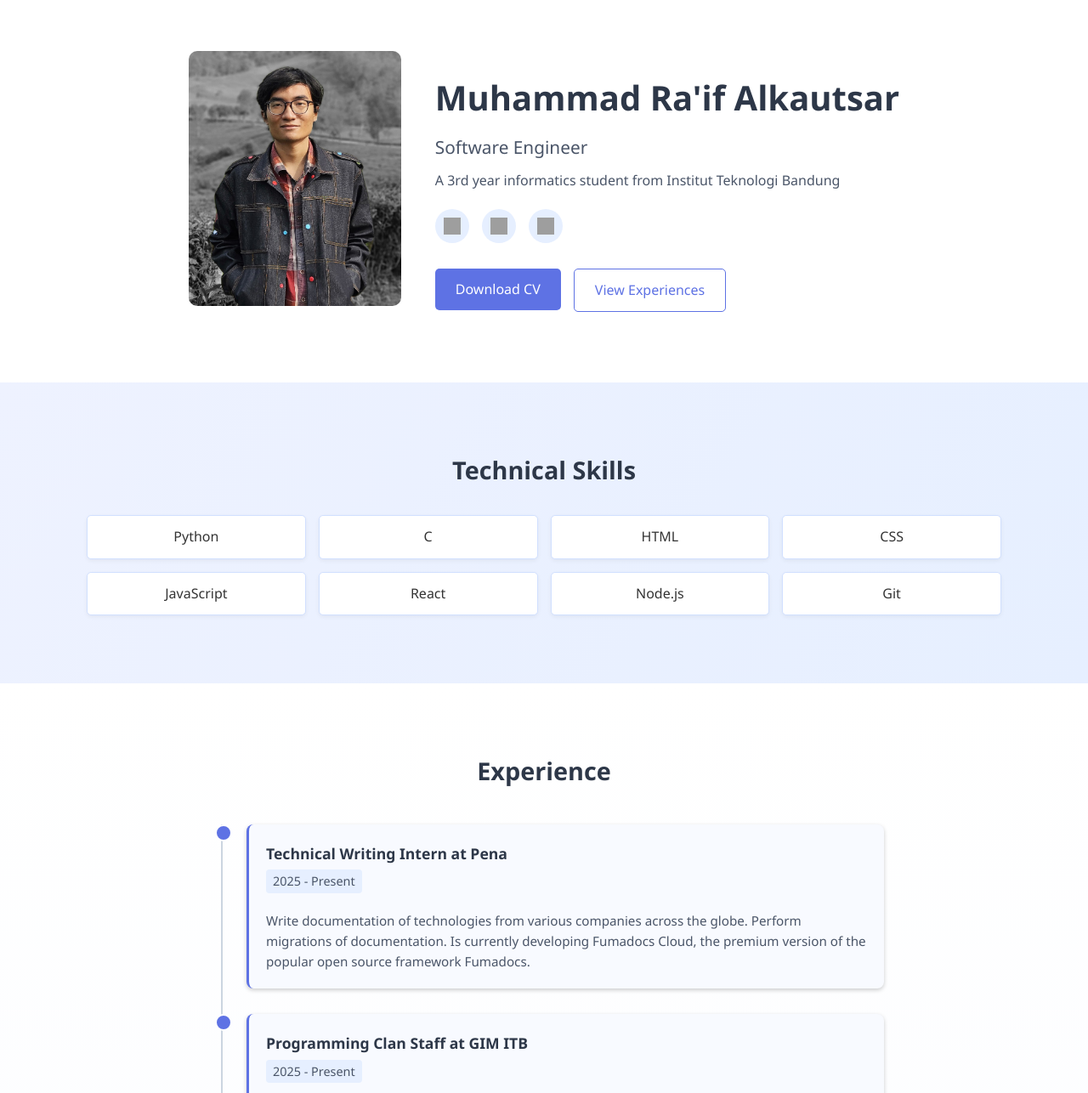
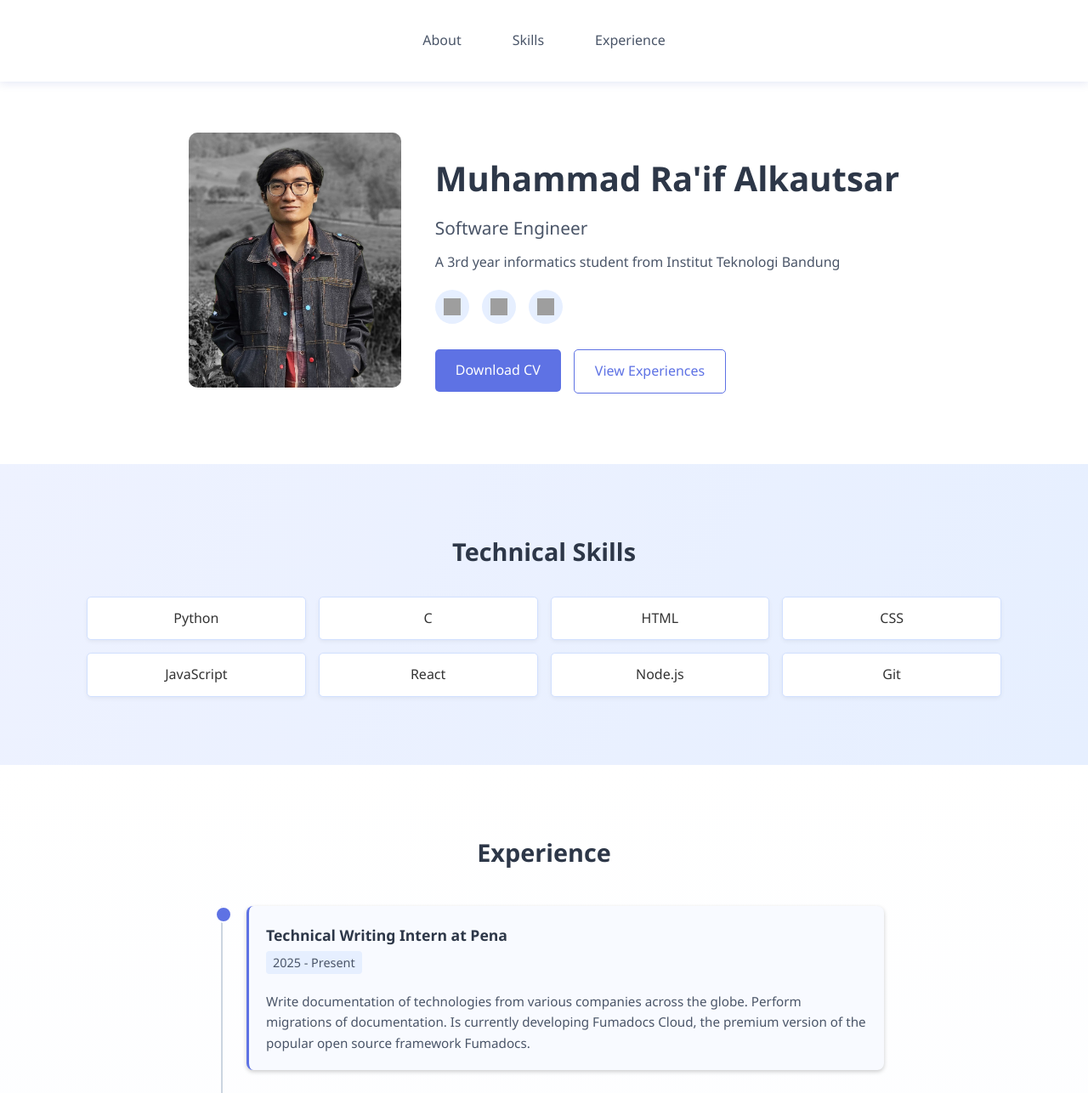
Before and after one commit to mraifalkautsar/portofolio-jsless, a plain HTML site: page index.html in a window 1280 px wide. Shown: the top 1286 px of the page at 85% size. Drawn offline with Linux system fonts and the light colour scheme; grey boxes are pictures that could not be loaded.

Commit message:
fix: styling

```diff
--- a/index.html
+++ b/index.html
@@ -7,6 +7,16 @@
   <link rel="stylesheet" href="styles.css">
 </head>
 <body>
+  <nav class="nav">
+    <div class="container">
+      <ul>
+        <li><a href="#about">About</a></li>
+        <li><a href="#skills">Skills</a></li>
+        <li><a href="#experiences">Experience</a></li>
+      </ul>
+    </div>
+  </nav>
+
   <header class="about" id="about">
     <figure class="profile-image">
       <img
@@ -65,14 +75,14 @@
         <h2>Technical Skills</h2>
         <div class="skill-list">
           <ul>
-            <li>Python</li>
-            <li>C</li>
-            <li>HTML</li>
-            <li>CSS</li>
-            <li>JavaScript</li>
-            <li>React</li>
-            <li>Node.js</li>
-            <li>Git</li>
+            <li data-level="Advanced" style="--animation-order: 1">Python</li>
+            <li data-level="Intermediate" style="--animation-order: 2">C</li>
+            <li data-level="Advanced" style="--animation-order: 3">HTML</li>
+            <li data-level="Advanced" style="--animation-order: 4">CSS</li>
+            <li data-level="Intermediate" style="--animation-order: 5">JavaScript</li>
+            <li data-level="Intermediate" style="--animation-order: 6">React</li>
+            <li data-level="Beginner" style="--animation-order: 7">Node.js</li>
+            <li data-level="Advanced" style="--animation-order: 8">Git</li>
           </ul>
         </div>
       </div>
--- a/styles.css
+++ b/styles.css
@@ -10,6 +10,40 @@ body {
   line-height: 1.6;
   color: #333;
   background-color: #f0f5ff;
+}
+
+html {
+  scroll-behavior: smooth;
+}
+
+.nav {
+  position: sticky;
+  top: 0;
+  background-color: #fff;
+  box-shadow: 0 2px 10px rgba(78, 103, 189, 0.15);
+  z-index: 100;
+  padding: 15px 0;
+}
+
+.nav ul {
+  display: flex;
+  list-style: none;
+  justify-content: center;
+  gap: 30px;
+}
+
+.nav a {
+  text-decoration: none;
+  color: #4a5568;
+  font-weight: 500;
+  padding: 8px 15px;
+  border-radius: 5px;
+  transition: all 0.3s ease;
+}
+
+.nav a:hover {
+  color: #5e72e4;
+  background-color: rgba(94, 114, 228, 0.1);
 }
 
 .container {
@@ -155,6 +189,23 @@ body {
   text-align: center;
   border: 1px solid #d1e0ff;
   transition: transform 0.3s, box-shadow 0.3s;
+  position: relative;
+  overflow: hidden;
+}
+
+.skill-list li::after {
+  content: '';
+  position: absolute;
+  bottom: 0;
+  left: 0;
+  width: 0;
+  height: 3px;
+  background-color: #5e72e4;
+  transition: width 0.6s ease;
+}
+
+.skill-list li:hover::after {
+  width: 100%;
 }
 
 .skill-list li:hover {
@@ -218,6 +269,24 @@ body {
   border-left: 3px solid #5e72e4;
   box-shadow: 0 2px 5px rgba(0, 0, 0, 0.2);
   transition: transform 0.3s, box-shadow 0.3s;
+  position: relative;
+  overflow: hidden;
+}
+
+.timeline-content::before {
+  content: '';
+  position: absolute;
+  top: 0;
+  left: 0;
+  width: 100%;
+  height: 100%;
+  background: linear-gradient(45deg, transparent 65%, rgba(94, 114, 228, 0.1) 100%);
+  transform: translateX(-100%);
+  transition: transform 0.5s ease;
+}
+
+.timeline-content:hover::before {
+  transform: translateX(0);
 }
 
 .timeline-content:hover {
```
